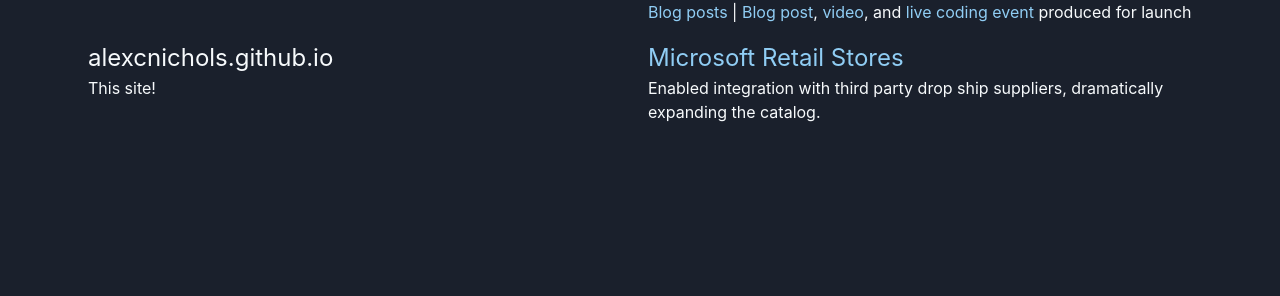
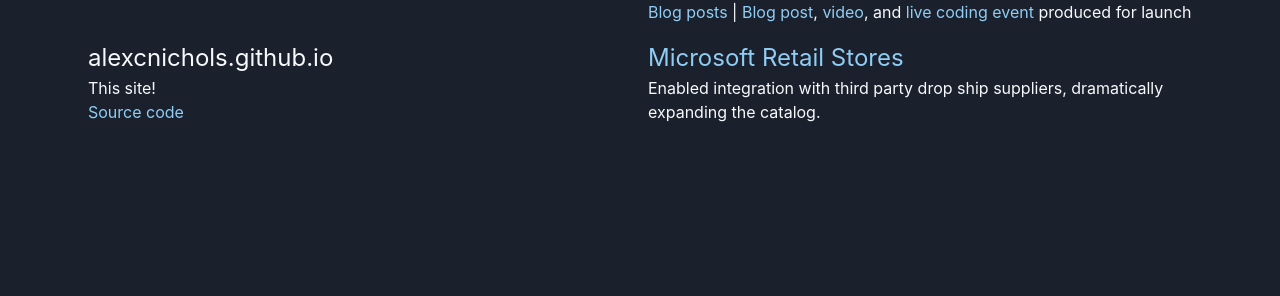
Before and after one commit to alexcnichols/alexcnichols.github.io, a Jekyll site: the page built from index.html, in a window 1280 px wide. Shown: the part 1169-1465 px from the top of the page. Built offline with Jekyll 4.4.1, drawn with Linux system fonts in a browser that asks for light colours.

Commit message:
Add source code link to project

```diff
--- a/index.html
+++ b/index.html
@@ -40,7 +40,8 @@ layout: default
             </div>
             <div class="w-full lg:w-1/2 p-2 flex-none">
                 <h2 class="text-2xl">alexcnichols.github.io</h2>
-                <p>This site!</p>
+                <p>This site! <br /><a class="text-blue-300 hover:text-blue-400"
+                        href="{{ site.github.repository_url }}">Source code</a></p>
             </div>
             <div class="w-full lg:w-1/2 p-2 flex-none">
                 <h2 class="text-2xl"><a class="text-blue-300 hover:text-blue-400"
```
